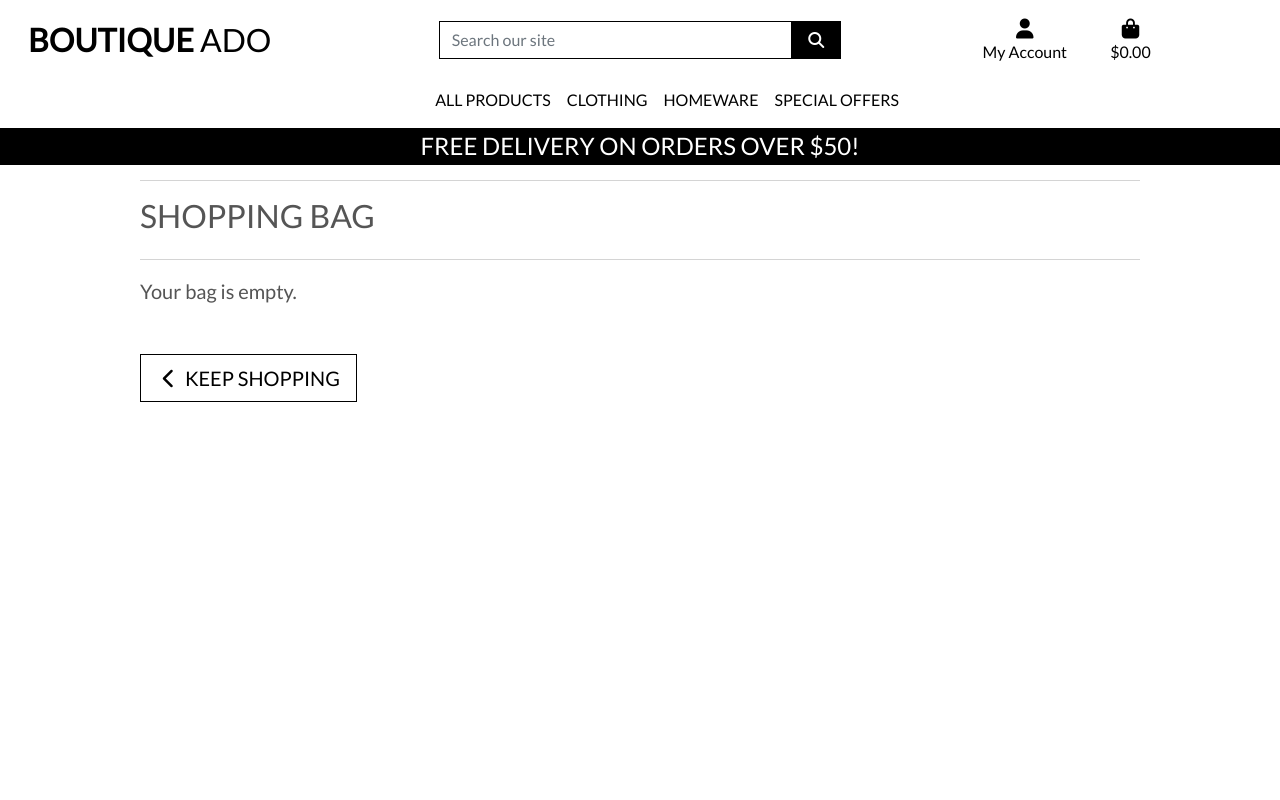
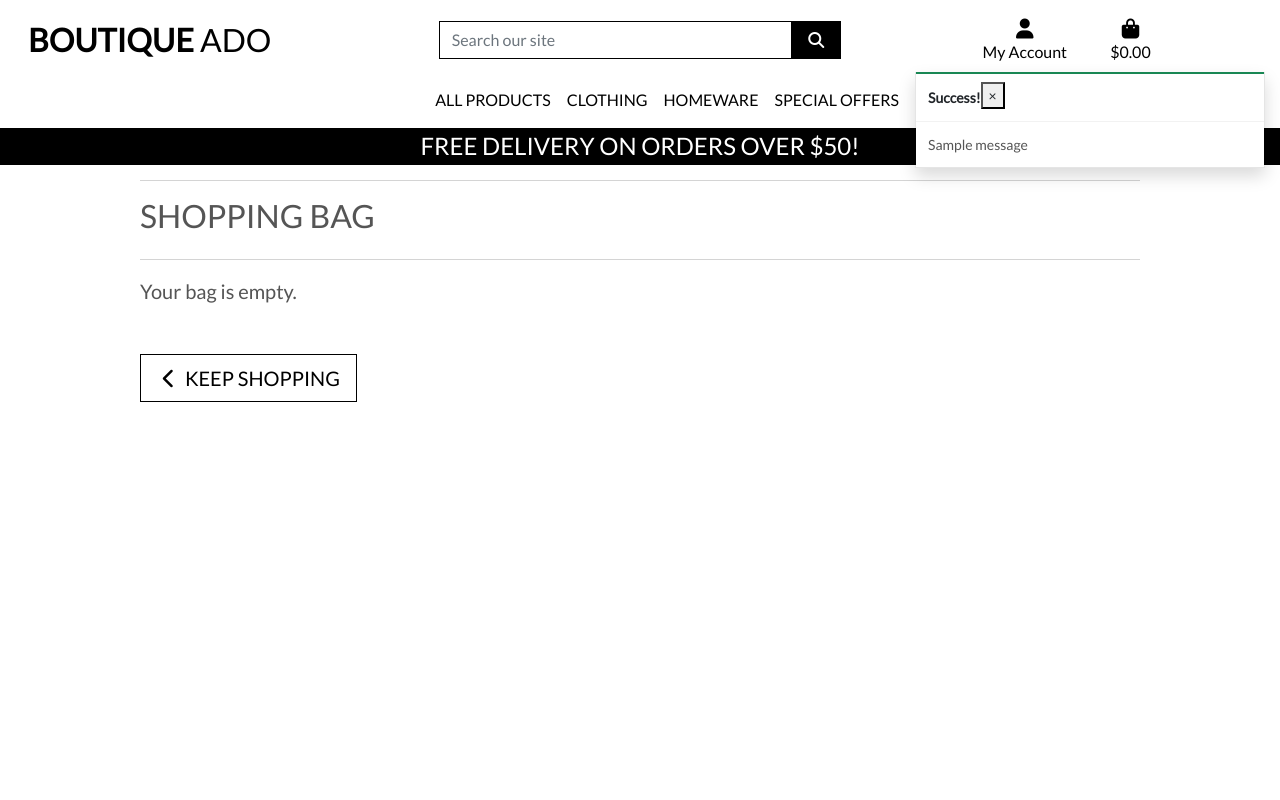
Before and after one commit to bozy15/boutique-ado-e-commerce, a Django app: page /bag/ in a window 1280 px wide. Run offline with Django 3.2, Linux system fonts and the light colour scheme; tables that the repository leaves empty hold one stand-in row (values such as "Sample post"); one stand-in notice (Sample message) is shown; some libraries are stand-ins or nearby versions.

Commit message:
Add toast messages

```diff
--- a/bag/views.py
+++ b/bag/views.py
@@ -1,4 +1,6 @@
 from django.shortcuts import render, redirect, reverse, HttpResponse
+from products.models import Product
+from django.contrib import messages
 
 # Create your views here.
 
@@ -10,6 +12,7 @@ def view_bag(request):
 def add_to_bag(request, item_id):
     """ Add a quantity of the specified product to the shopping bag """
 
+    product = Product.objects.get(pk=item_id)
     quantity = int(request.POST.get('quantity'))
     redirect_url = request.POST.get('redirect_url')
     size = None
@@ -30,6 +33,7 @@ def add_to_bag(request, item_id):
             bag[item_id] += quantity
         else:
             bag[item_id] = quantity
+            messages.success(request, f'{product.name} has been added to your bag!')
 
     request.session['bag'] = bag
     return redirect(redirect_url)
--- a/boutique_ado/settings.py
+++ b/boutique_ado/settings.py
@@ -77,6 +77,8 @@ TEMPLATES = [
         },
     },
 ]
+
+MESSAGES_STORAGE = "django.contrib.messages.storage.session.SessionStorage"
 
 AUTHENTICATION_BACKENDS = [
     # Needed to login by username in Django admin, regardless of `allauth`
--- a/static/css/base.css
+++ b/static/css/base.css
@@ -104,6 +104,21 @@ a.category-badge > span.badge:hover {
 .remove-item {
   cursor: pointer;
 }
+
+.message-container {
+  position: fixed;
+  top: 72px;
+  right: 15px;
+  z-index: 99999999999;
+}
+
+.custom-toast {
+  overflow: visible;
+}
+
+.toast-capper {
+  height: 2px;
+}
 /* -------------------------------- Media Queries */
 
 /* Slightly larger container on xl screens */
--- a/templates/base.html
+++ b/templates/base.html
@@ -130,7 +130,21 @@
     </header>
 
     {% if messages %}
-        <div class="message-container"></div>
+        <div class="message-container">
+            {% for message in messages %}
+                {% with message.level as level %}
+                    {% if level == 40 %}
+                        {% include "includes/toasts/toast_error.html" %}
+                    {% elif level == 30 %}
+                        {% include "includes/toasts/toast_warning.html" %}
+                    {% elif level == 25 %}
+                        {% include "includes/toasts/toast_success.html" %}
+                    {% else %}
+                        {% include "includes/toasts/toast_info.html" %}
+                    {% endif %}
+                {% endwith %}
+            {% endfor %}
+        </div>
     {% endif %}
 
     {% block page_header %}
@@ -140,6 +154,10 @@
     {% endblock %}
 
     {% block postloadjs %}
+    <!-- Display messages -->
+    <script type="text/javascript">
+        $(".toast").toast("show");
+    </script>
     {% endblock %}
 
 
--- /dev/null
+++ b/templates/includes/toasts/toast_success.html
@@ -0,0 +1,13 @@
+<div class="toast custom-toast rounded-0 border-top-0" data-autohide="false">
+    <div class="arrow-up arrow-success"></div>
+    <div class="w-100 toast-capper bg-success"></div>
+    <div class="toast-header bg-white text-dark">
+        <strong class="mr-auto">Success!</strong>
+        <button type="button" class="ml-2 mb-1 close text-dark" data-dismiss="toast" aria-label="Close">
+            <span aria-hidden="true">&times;</span>
+        </button>
+    </div>
+    <div class="toast-body bg-white">
+        {{ message }}
+    </div>
+</div>
```
Also changed, not shown: templates/includes/toasts/toast_error.html (added, +13 -0 lines), templates/includes/toasts/toast_info.html (added, +13 -0 lines), templates/includes/toasts/toast_warning.html (added, +13 -0 lines), 4 other files.
